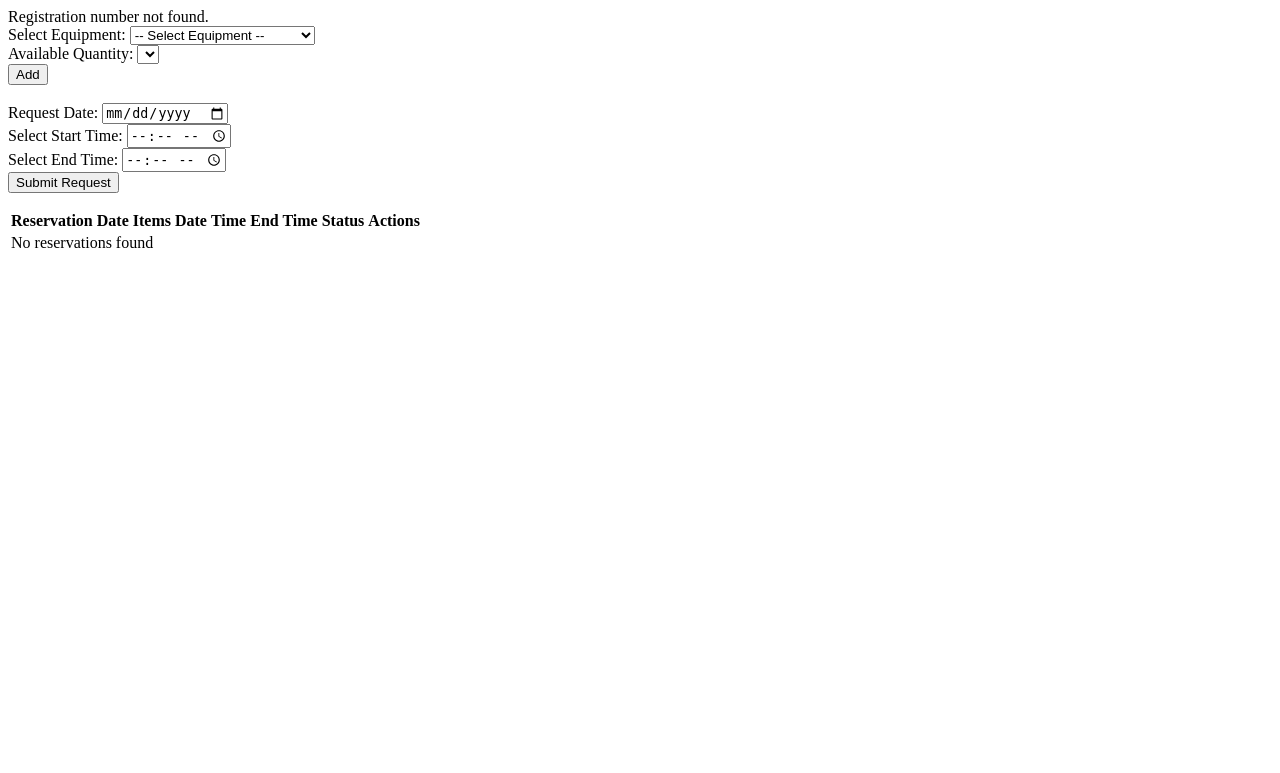
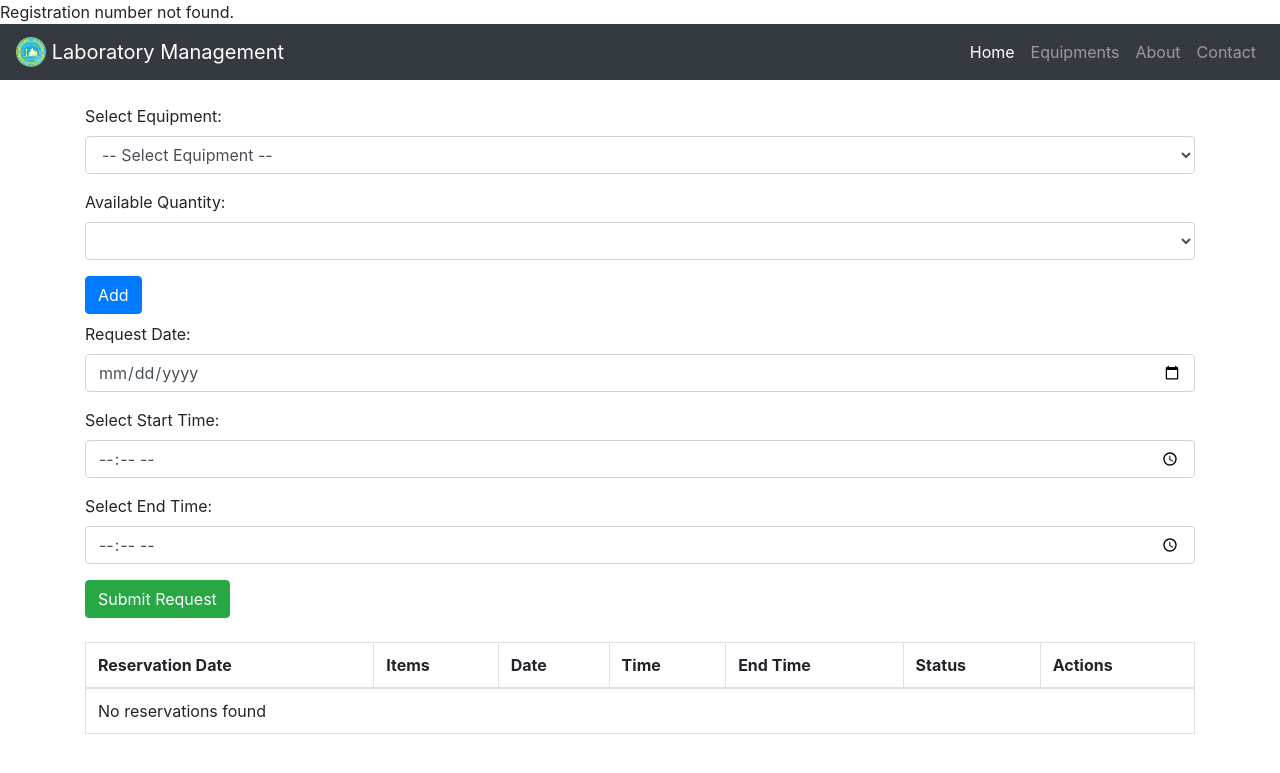
Before and after one commit to janith99hansidu/Laboratory-Equipment-Management-System, a PHP site: page /02Test/user.php in a window 1280 px wide. Shown: the top 773 px of the page. Run offline with PHP 8.4, Linux system fonts and the light colour scheme; a user stored in the database is signed in; data comes from the database, SQL or seed files in the repository; lists and menus that the app fills with data are empty.

Commit message:
Created equipment.php
Created equipment.php and modified navbar to navigate to equipmen.php

```diff
--- a/user.php
+++ b/user.php
@@ -75,46 +75,75 @@
 
 <head>
     <meta charset="UTF-8">
-    <title>Select Equipment</title>
+    <title>Laboratory Management</title>
+    <!-- Include jQuery -->
     <script src="https://code.jquery.com/jquery-3.6.0.min.js"></script>
+    <!-- Include Bootstrap CSS -->
+    <link href="https://stackpath.bootstrapcdn.com/bootstrap/4.5.2/css/bootstrap.min.css" rel="stylesheet">
 </head>
 
 <body>
-    <div>
+    <nav class="navbar navbar-expand-lg navbar-dark bg-dark">
+        <a class="navbar-brand" href="#">
+            <img src="http://localhost/02Test/Assets/UoJ_logo.png" width="30" height="30" class="d-inline-block align-top" alt="">
+            Laboratory Management
+        </a>
+        <button class="navbar-toggler" type="button" data-toggle="collapse" data-target="#navbarNavAltMarkup" aria-controls="navbarNavAltMarkup" aria-expanded="false" aria-label="Toggle navigation">
+            <span class="navbar-toggler-icon"></span>
+        </button>
+        <div class="collapse navbar-collapse" id="navbarNavAltMarkup">
+            <div class="navbar-nav ml-auto">
+                <a class="nav-item nav-link active" href="#">Home <span class="sr-only">(current)</span></a>
+                <a class="nav-item nav-link" href="equipment.php?regId=<?= htmlspecialchars($regId) ?>">Equipments</a>
+                <a class="nav-item nav-link" href="#">About</a>
+                <a class="nav-item nav-link" href="#">Contact</a>
+            </div>
+        </div>
+    </nav>
+    <div class="container mt-4">
         <form id="equipmentForm" method="post">
+            <div class="form-group">
                 <label for="equip_dropdown">Select Equipment:</label>
-            <select id="equip_dropdown" name="equip_dropdown">
+                <select id="equip_dropdown" name="equip_dropdown" class="form-control">
                     <option value="">-- Select Equipment --</option>
                     <?php foreach ($equipments as $equip) : ?>
                         <option value="<?= $equip['equip_id']; ?>"><?= $equip['name']; ?></option>
                     <?php endforeach; ?>
                 </select>
+            </div>
 
-            <br>
+            <div class="form-group">
                 <label for="qty_dropdown">Available Quantity:</label>
-            <select id="qty_dropdown" name="qty_dropdown">
+                <select id="qty_dropdown" name="qty_dropdown" class="form-control">
                     <!-- Quantities will be filled in by JavaScript -->
                 </select>
+            </div>
+
+            <button type="button" id="addBtn" class="btn btn-primary mb-2">Add</button>
+            <div id="selectedItems"></div>
+
+            <div class="form-group">
+                <label for="request_date">Request Date:</label>
+                <input type="date" id="request_date" name="request_date" class="form-control" required>
+            </div>
+
+            <div class="form-group">
+                <label for="appt">Select Start Time:</label>
+                <input type="time" id="appt" name="start_time" class="form-control" required>
+            </div>
+
+            <div class="form-group">
+                <label for="appt">Select End Time:</label>
+                <input type="time" id="appt" name="end_time" class="form-control" required>
+            </div>
+
+            <input type="submit" value="Submit Request" class="btn btn-success">
             <input type="hidden" id="selected_equipments" name="selected_equipments">
-            <br>
-            <button type="button" id="addBtn">Add</button>
-            <div id="selectedItems"></div>
-            <br>
-            <label for="request_date">Request Date:</label>
-            <input type="date" id="request_date" name="request_date" required>
-            <br>
-            <label for="appt">Select Start Time:</label>
-            <input type="time" id="appt" name="start_time" required>
-            <br>
-            <label for="appt">Select End Time:</label>
-            <input type="time" id="appt" name="end_time" required>
-            <br>
-            <input type="submit" value="Submit Request">
         </form>
     </div>
-    <div class="half">
-        <!-- Second half of the page where the table will be -->
-        <table>
+
+    <div class="container mt-4">
+        <table class="table table-bordered">
             <thead>
                 <tr>
                     <th>Reservation Date</th>
@@ -127,65 +156,11 @@
                 </tr>
             </thead>
             <tbody>
-                <?php
-                include 'connection.php';
-
-                // SQL query to fetch reservation data
-                $sql = "SELECT request_no, date_time, request_date, start_time, end_time, status FROM request WHERE student_reg = ?";
-                $stmt = $conn->prepare($sql);
-                $stmt->bind_param("s", $regId);
-                $stmt->execute();
-                $result = $stmt->get_result();
-
-                // Check if there are any records
-                if ($result->num_rows > 0) {
-                    while ($row = $result->fetch_assoc()) {
-                        echo "<tr>
-                <td>" . htmlspecialchars($row['date_time']) . "</td>
-                <td>";
-
-                        // Fetch equipment details for the current request
-                        $sql2 = "SELECT e.name, re.count FROM requestequipment re JOIN equipment e ON re.euip_id = e.equip_id WHERE re.request_no = ?";
-                        $stmt2 = $conn->prepare($sql2);
-                        $stmt2->bind_param("s", $row['request_no']);
-                        $stmt2->execute();
-                        $result2 = $stmt2->get_result();
-
-                        if ($result2->num_rows > 0) {
-                            while ($row2 = $result2->fetch_assoc()) {
-                                echo htmlspecialchars($row2['name']) . " (Qty: " . htmlspecialchars($row2['count']) . ")<br>";
-                            }
-                        } else {
-                            echo "No equipment details";
-                        }
-
-                        echo "</td>
-                <td>" . htmlspecialchars($row['request_date']) . "</td>
-                <td>" . htmlspecialchars($row['start_time']) . "</td>
-                <td>" . htmlspecialchars($row['end_time']) . "</td>
-                <td>" . htmlspecialchars($row['status']) . "</td>
-                <td><button>Edit</button>
-                <form action='delete_request.php' method='post' onsubmit='return confirm(\"Are you sure you want to delete this request?\");'>
-                <input type='hidden' name='request_no' value='" . $row['request_no'] . "'>
-                <button type='submit' name='deleteBtn'>Delete</button>
-                </form></td>
-                </tr>";
-
-                        // Close the inner statement
-                        $stmt2->close();
-                    }
-                } else {
-                    echo "<tr><td colspan='7'>No reservations found</td></tr>";
-                }
-
-                // Close the statement and connection
-                $stmt->close();
-                ?>
+                <?php include 'display_reservations.php'; ?>
             </tbody>
         </table>
     </div>
 
-    <!--JavaScript -->
     <script>
         $(document).ready(function() {
             $('#equip_dropdown').change(function() {
@@ -210,22 +185,18 @@
             });
         });
 
-
-        var selectedEquipments = []; // Array to store equipment and quantities
+        var selectedEquipments = [];
         $('#addBtn').click(function() {
-            var equipId = $('#equip_dropdown').val(); // Get selected equipment ID
-            var equipName = $('#equip_dropdown option:selected').text(); // Get equipment name for display
-            var quantity = $('#qty_dropdown').val(); // Get selected quantity
+            var equipId = $('#equip_dropdown').val();
+            var equipName = $('#equip_dropdown option:selected').text();
+            var quantity = $('#qty_dropdown').val();
             if (equipId && quantity) {
-                // Check if the equipment ID already exists in the array
                 var existing = selectedEquipments.find(item => item.equipId === equipId);
                 if (!existing) {
-                    // Add new item to the array
                     selectedEquipments.push({
                         equipId: equipId,
                         quantity: quantity
                     });
-                    // Append a new line to the display div
                     $('#selectedItems').append('<p>' + equipName + ' - Quantity: ' + quantity + '</p>');
                 } else {
                     alert('This equipment has already been added. You can remove it if you want to change the quantity.');
@@ -235,16 +206,10 @@
             }
         });
 
-
         $('#equipmentForm').submit(function(e) {
-            // Prevent the default form submission
             e.preventDefault();
-
-            // Update the hidden input with the JSON string of selectedEquipments
             $('#selected_equipments').val(JSON.stringify(selectedEquipments));
-
-            // Now submit the form
-            this.submit(); // or $(this).unbind('submit').submit() if submit event is bound
+            this.submit();
         });
     </script>
 </body>
```
Also changed, not shown: display_reservations.php (added, +53 -0 lines), equipment.php (added, +51 -0 lines), Assets/UoJ_logo.png (added). Lines whose indentation alone changed are shown as unchanged.
